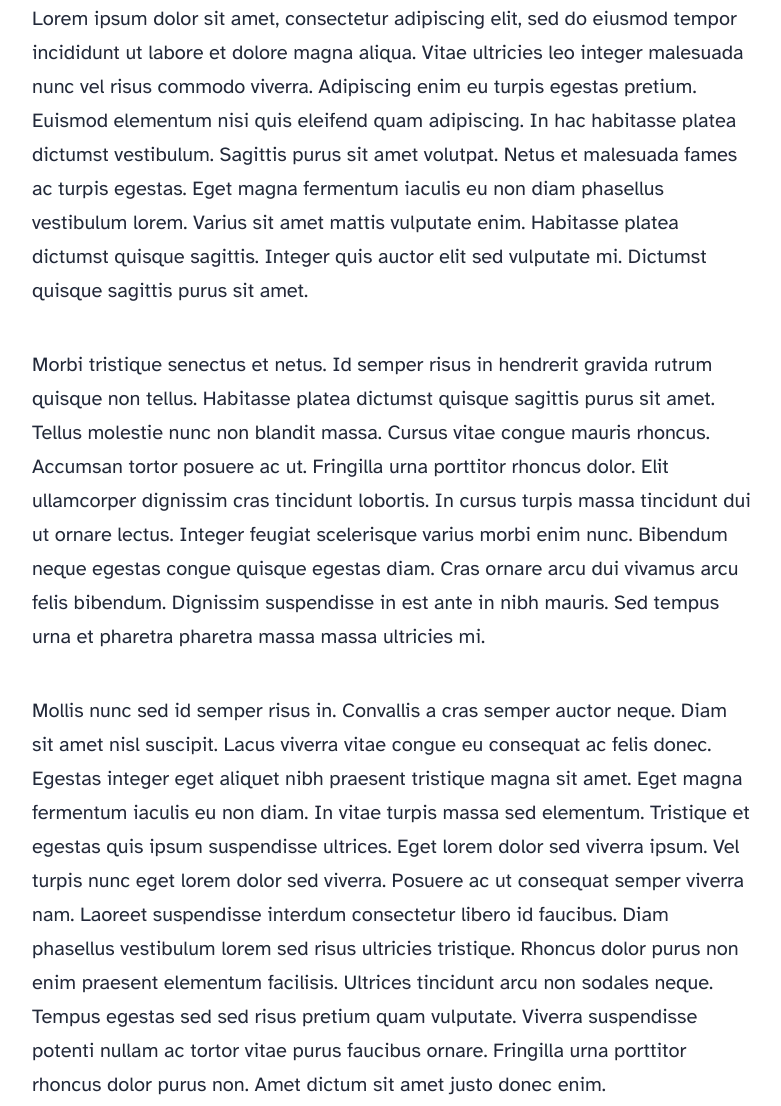
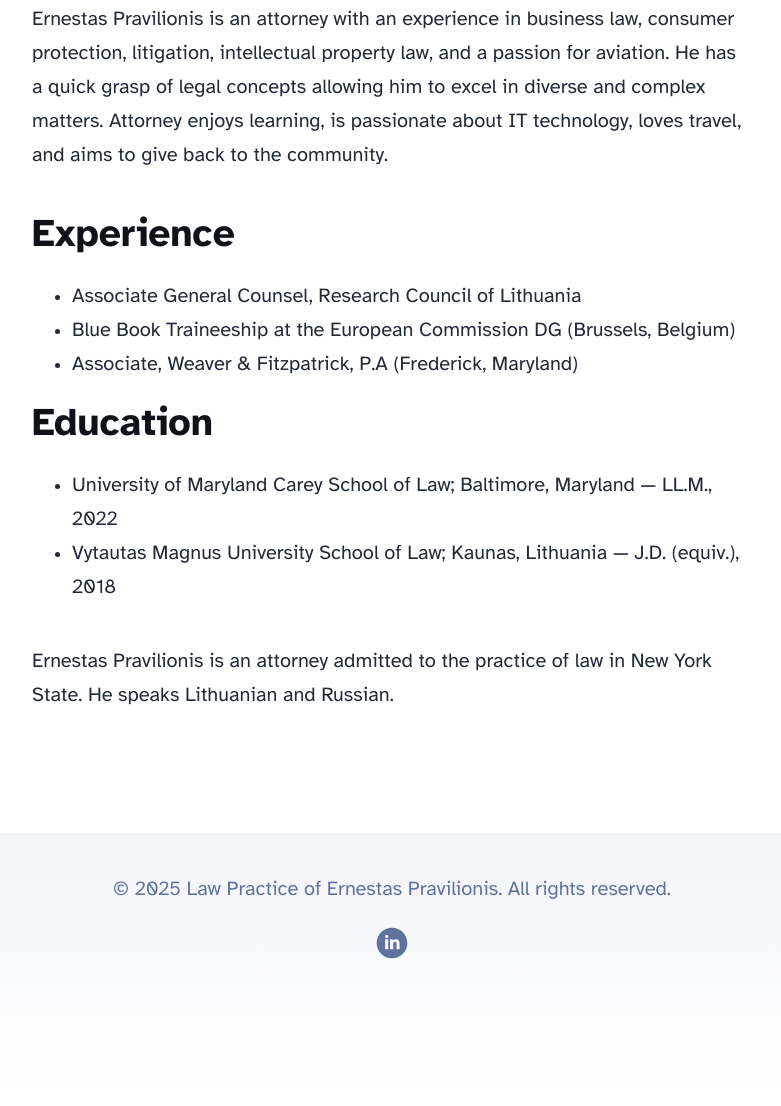
Before and after one commit to epravilionis/epra-website, an Astro site: page /about in a window 1280 px wide. Shown: the part 870-1976 px from the top of the page, without its empty margins (248-1029 px from the left). Built offline with nearby package versions, Linux system fonts and the light colour scheme; Astro itself is replaced by a stand-in of ours.

Commit message:
Update about.astro

```diff
--- a/src/pages/about.astro
+++ b/src/pages/about.astro
@@ -4,59 +4,32 @@ import Layout from '../layouts/BlogPost.astro';
 
 <Layout
 	title="About Me"
-	description="Lorem ipsum dolor sit amet"
-	pubDate={new Date('August 08 2021')}
+	description="Ernest(as) Pravilionis"
+	pubDate={new Date('May 29 2025')}
 	heroImage="/blog-placeholder-about.jpg"
 >
 	<p>
-		Lorem ipsum dolor sit amet, consectetur adipiscing elit, sed do eiusmod tempor incididunt ut
-		labore et dolore magna aliqua. Vitae ultricies leo integer malesuada nunc vel risus commodo
-		viverra. Adipiscing enim eu turpis egestas pretium. Euismod elementum nisi quis eleifend quam
-		adipiscing. In hac habitasse platea dictumst vestibulum. Sagittis purus sit amet volutpat. Netus
-		et malesuada fames ac turpis egestas. Eget magna fermentum iaculis eu non diam phasellus
-		vestibulum lorem. Varius sit amet mattis vulputate enim. Habitasse platea dictumst quisque
-		sagittis. Integer quis auctor elit sed vulputate mi. Dictumst quisque sagittis purus sit amet.
+		Ernestas Pravilionis is an attorney with an experience in business law, consumer protection, litigation, intellectual property law,
+		and a passion for aviation. He has a quick grasp of legal concepts allowing him to excel in diverse and complex matters.
+		Attorney enjoys learning, is passionate about IT technology, loves travel, and aims to give back to the community.
 	</p>
 
 	<p>
-		Morbi tristique senectus et netus. Id semper risus in hendrerit gravida rutrum quisque non
-		tellus. Habitasse platea dictumst quisque sagittis purus sit amet. Tellus molestie nunc non
-		blandit massa. Cursus vitae congue mauris rhoncus. Accumsan tortor posuere ac ut. Fringilla urna
-		porttitor rhoncus dolor. Elit ullamcorper dignissim cras tincidunt lobortis. In cursus turpis
-		massa tincidunt dui ut ornare lectus. Integer feugiat scelerisque varius morbi enim nunc.
-		Bibendum neque egestas congue quisque egestas diam. Cras ornare arcu dui vivamus arcu felis
-		bibendum. Dignissim suspendisse in est ante in nibh mauris. Sed tempus urna et pharetra pharetra
-		massa massa ultricies mi.
+			<h3>Experience</h3>
+		<ul>
+			  <li>Associate General Counsel, Research Council of Lithuania</li>
+			  <li>Blue Book Traineeship at the European Commission DG (Brussels, Belgium)</li>
+			  <li>Associate, Weaver & Fitzpatrick, P.A (Frederick, Maryland)</li>
+		</ul>
+			<h3>Education</h3>
+		<ul>
+
+			<li>University of Maryland Carey School of Law; Baltimore, Maryland — LL.M., 2022</li>
+		 	<li>Vytautas Magnus University School of Law; Kaunas, Lithuania — J.D. (equiv.), 2018</li>
+		</ul>
 	</p>
 
 	<p>
-		Mollis nunc sed id semper risus in. Convallis a cras semper auctor neque. Diam sit amet nisl
-		suscipit. Lacus viverra vitae congue eu consequat ac felis donec. Egestas integer eget aliquet
-		nibh praesent tristique magna sit amet. Eget magna fermentum iaculis eu non diam. In vitae
-		turpis massa sed elementum. Tristique et egestas quis ipsum suspendisse ultrices. Eget lorem
-		dolor sed viverra ipsum. Vel turpis nunc eget lorem dolor sed viverra. Posuere ac ut consequat
-		semper viverra nam. Laoreet suspendisse interdum consectetur libero id faucibus. Diam phasellus
-		vestibulum lorem sed risus ultricies tristique. Rhoncus dolor purus non enim praesent elementum
-		facilisis. Ultrices tincidunt arcu non sodales neque. Tempus egestas sed sed risus pretium quam
-		vulputate. Viverra suspendisse potenti nullam ac tortor vitae purus faucibus ornare. Fringilla
-		urna porttitor rhoncus dolor purus non. Amet dictum sit amet justo donec enim.
-	</p>
-
-	<p>
-		Mattis ullamcorper velit sed ullamcorper morbi tincidunt. Tortor posuere ac ut consequat semper
-		viverra. Tellus mauris a diam maecenas sed enim ut sem viverra. Venenatis urna cursus eget nunc
-		scelerisque viverra mauris in. Arcu ac tortor dignissim convallis aenean et tortor at. Curabitur
-		gravida arcu ac tortor dignissim convallis aenean et tortor. Egestas tellus rutrum tellus
-		pellentesque eu. Fusce ut placerat orci nulla pellentesque dignissim enim sit amet. Ut enim
-		blandit volutpat maecenas volutpat blandit aliquam etiam. Id donec ultrices tincidunt arcu. Id
-		cursus metus aliquam eleifend mi.
-	</p>
-
-	<p>
-		Tempus quam pellentesque nec nam aliquam sem. Risus at ultrices mi tempus imperdiet. Id porta
-		nibh venenatis cras sed felis eget velit. Ipsum a arcu cursus vitae. Facilisis magna etiam
-		tempor orci eu lobortis elementum. Tincidunt dui ut ornare lectus sit. Quisque non tellus orci
-		ac. Blandit libero volutpat sed cras. Nec tincidunt praesent semper feugiat nibh sed pulvinar
-		proin gravida. Egestas integer eget aliquet nibh praesent tristique magna.
+                Ernestas Pravilionis is an attorney admitted to the practice of law in New York State. He speaks Lithuanian and Russian.
 	</p>
 </Layout>
```
